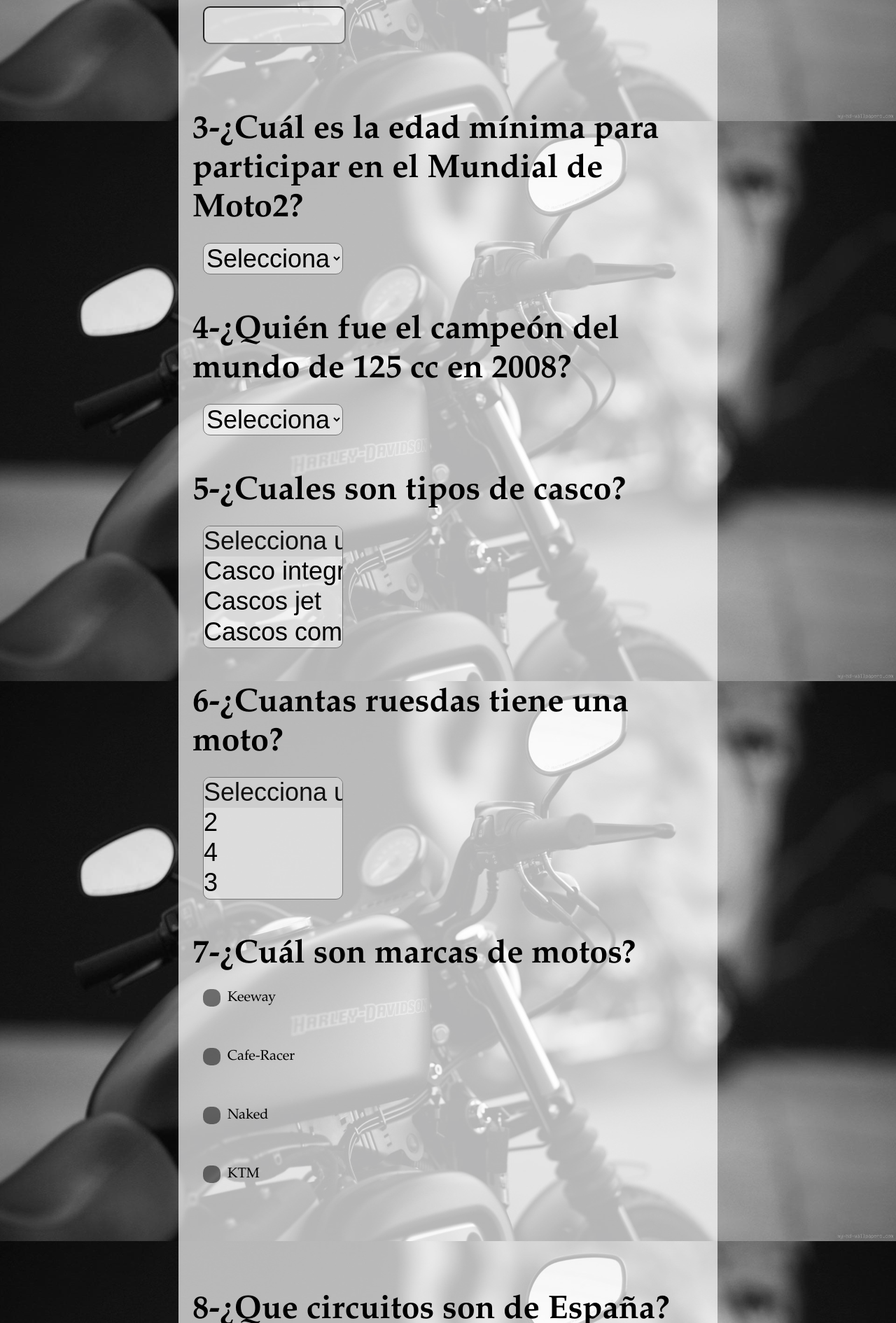
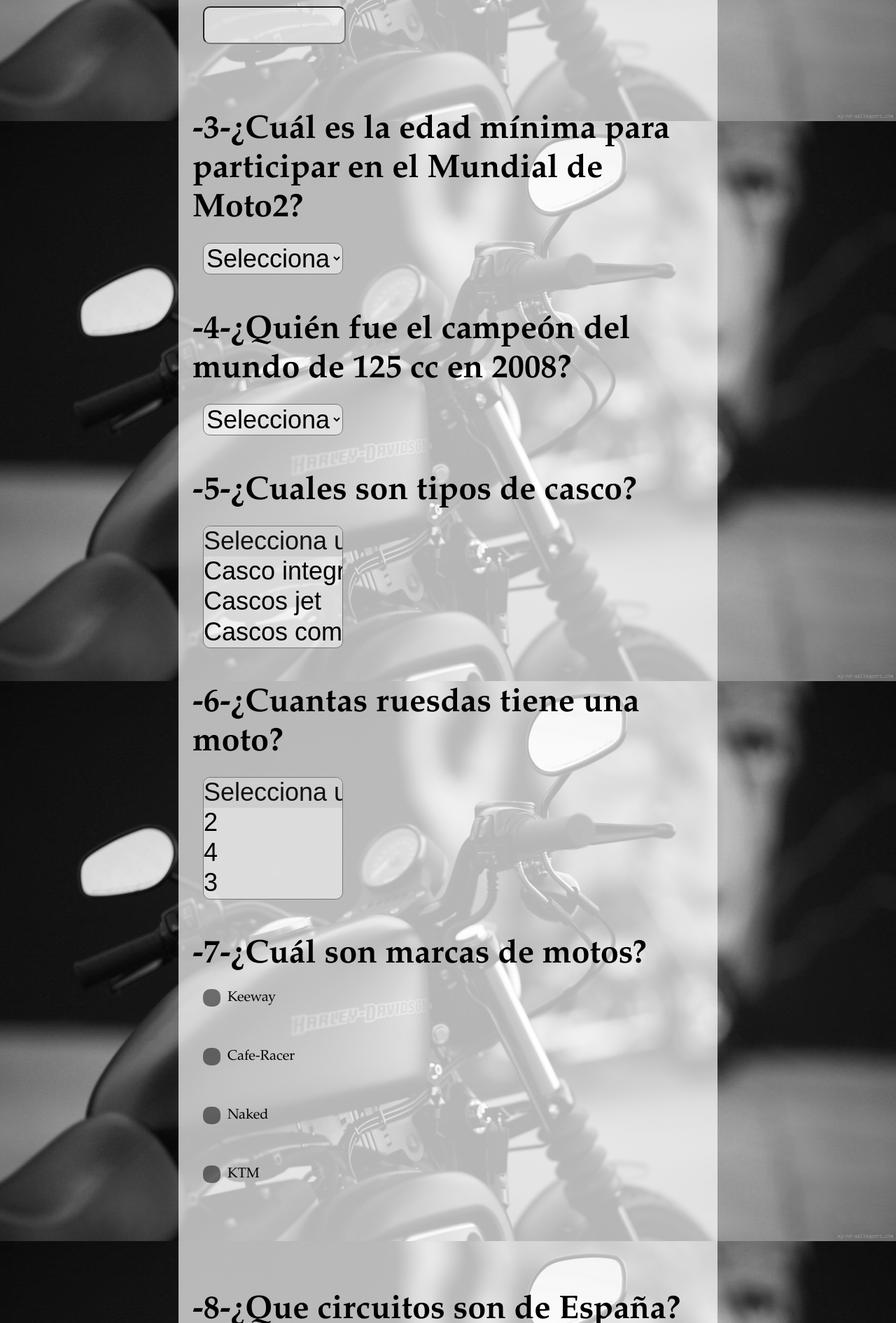
Before and after one commit to ach74/Test, a plain HTML site: page exam.html in a window 1280 px wide. Shown: the part 627-2517 px from the top of the page at 70% size. Drawn offline with Linux system fonts and the light colour scheme.

Commit message:
Update exam.html

```diff
--- a/exam.html
+++ b/exam.html
@@ -23,51 +23,51 @@
 		<div id="FondoText">
 			<h1>Examen</h1>
 			<form id="formulario">
-				<h3><span id="p1"></span><br></h3>
+				<h3>-<span id="p1"></span><br></h3>
 				<input class="inputText" type='number'><p id="r1"></p>
 				<br><br>
 
-				<h3><span id="p2"></span><br></h3>
+				<h3>-<span id="p2"></span><br></h3>
 				<input class="inputText" type='number'><p id="r2"></p>
 				<br><br>
 
-				<h3><span id="p3"></span><br></h3>
+				<h3>-<span id="p3"></span><br></h3>
 				<select class="select">
 					<option value="-1" selected>Selecciona una...</option>
 				</select>
 				<br><br>
 
-				<h3><span id="p4"></span><br></h3>
+				<h3>-<span id="p4"></span><br></h3>
 				<select class="select">
 					<option value="-1" selected>Selecciona una...</option>
 				</select>
 				<br><br>
 
-				<h3><span id="p5"></span><br></h3>
+				<h3>-<span id="p5"></span><br></h3>
 				<select class="Mselect" multiple>
 					<option value="-1" selected>Selecciona una...</option>
 				</select>
 				<br><br>
 
-				<h3><span id="p6"></span><br></h3>
+				<h3>-<span id="p6"></span><br></h3>
 				<select class="Mselect" multiple>
 					<option value="-1" selected>Selecciona una...</option>
 				</select>
 				<br><br>
 
-				<h3><span id="p7"></span><br></h3>
+				<h3>-<span id="p7"></span><br></h3>
 				<div class='checkbox'></div>
 				<br><br>
 
-				<h3><span id="p8"></span><br></h3>
+				<h3>-<span id="p8"></span><br></h3>
 				<div class='checkbox'></div>
 				<br><br>
 
-				<h3><span id="p9"></span><br></h3>
+				<h3>-<span id="p9"></span><br></h3>
 				<div class='radio'></div>
 				<br><br>
 
-				<h3><span id="p10"></span><br></h3>
+				<h3>-<span id="p10"></span><br></h3>
 				<div class='radio'></div>
 				<br><br>
 
```
